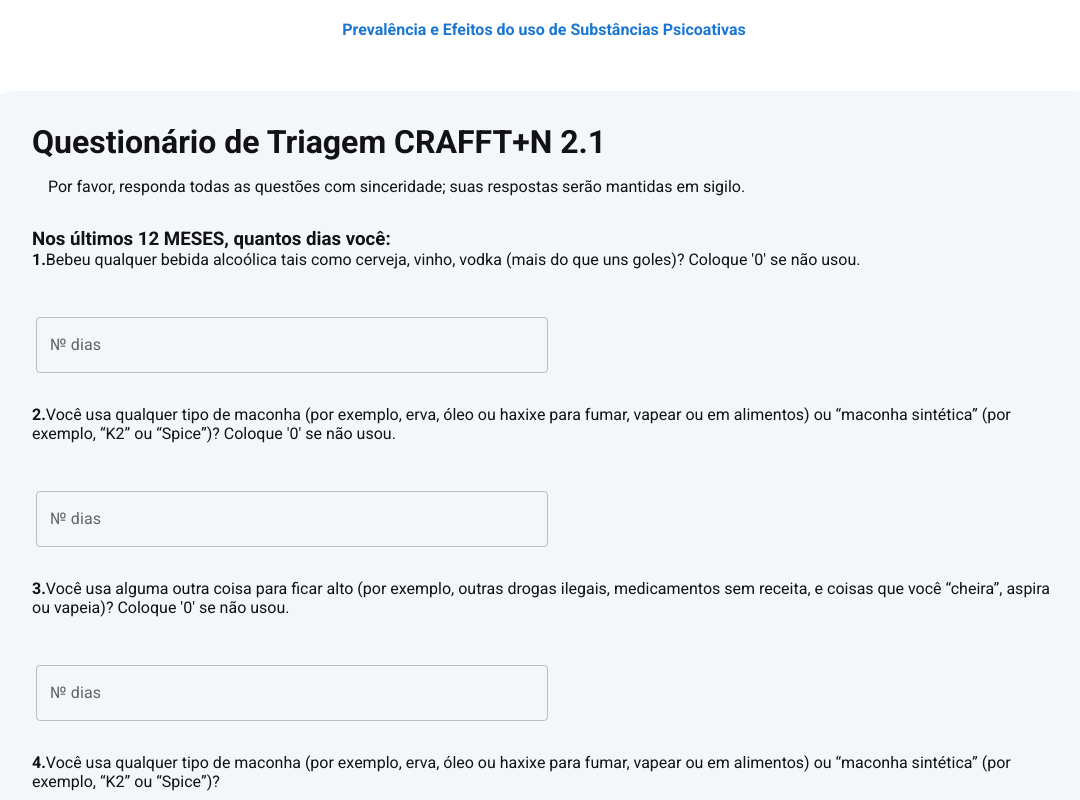
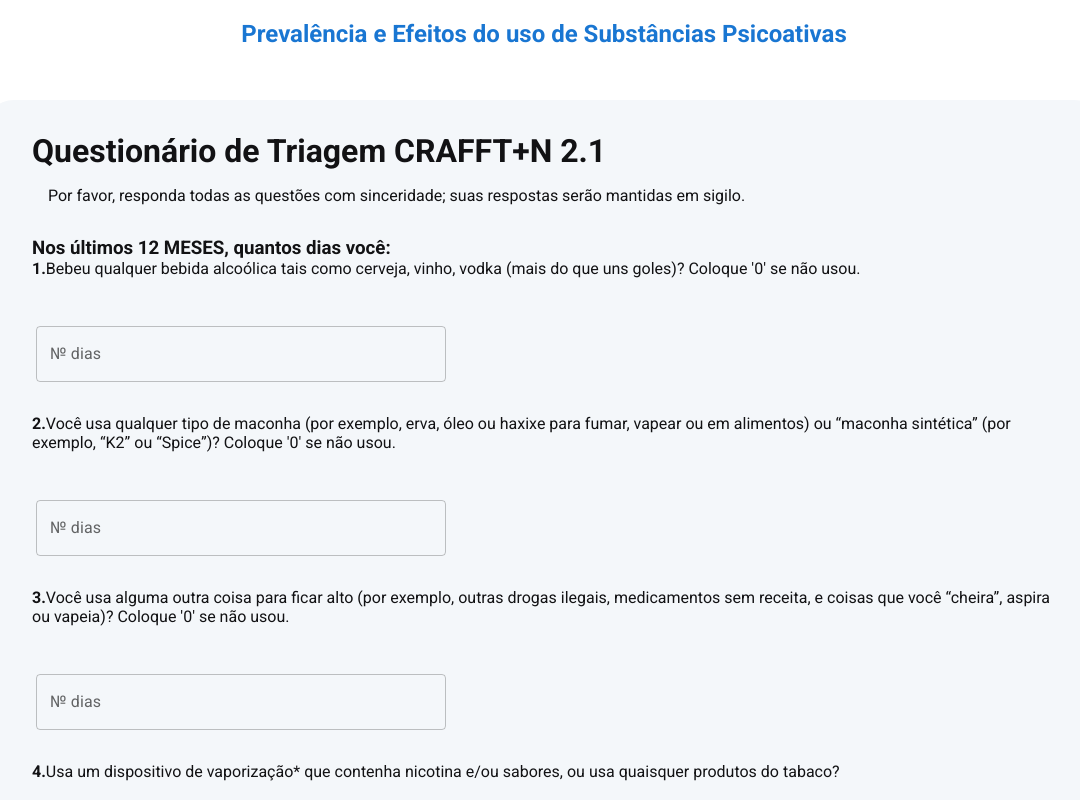
Before and after one commit to kalinDev/FormProjetoDePesquisa, a React (Vite) app: page /form in a window 1280 px wide. Shown: the top 800 px of the page, without its empty margins (96-1176 px from the left). Built offline with nearby package versions, Linux system fonts and the light colour scheme.

Commit message:
fix question in page had, and refactoring styles

```diff
--- a/src/components/formContainer/FormContainer.tsx
+++ b/src/components/formContainer/FormContainer.tsx
@@ -3,6 +3,7 @@ import { Screening } from '../../pages/screening/Screening';
 import { Audit } from '../../pages/audit/Audit';
 import { Smoking } from '../../pages/smoking/Smoking';
 import { Hads } from '../../pages/hads/Hads';
+import { ScrollToTop } from '../scrollToTop/ScrollToTop';
 
 const FormContainer = () => {
     const [formValues, setFormValues] = useState([{}]);
@@ -69,6 +70,7 @@ const FormContainer = () => {
 
     return (
         <div>
+            <ScrollToTop/>
             {renderCurrentPage()}
         </div>
     );
--- a/src/components/header/Header.tsx
+++ b/src/components/header/Header.tsx
@@ -1,10 +1,9 @@
 import {HeaderStyle} from './HeaderStyle.tsx'
 
-export function Header(){
-
+export function Header() {
     return (
-        <header style={HeaderStyle}>
-            <strong>Prevalência e Efeitos do uso de Substâncias Psicoativas</strong>
-        </header>
-    )
-}
+      <header style={HeaderStyle.container}>
+        <strong>Prevalência e Efeitos do uso de Substâncias Psicoativas</strong>
+      </header>
+    );
+  }
--- a/src/components/header/HeaderStyle.tsx
+++ b/src/components/header/HeaderStyle.tsx
@@ -1,8 +1,11 @@
 export const HeaderStyle = {
-  backgroundColor: 'var(--white)',
-  display: 'flex',
-  justifyContent: 'center',
-  alignItems: 'center',
-  padding: '1.25rem 0',
-  color: 'var(--blue-600)',
-}
+  container: {
+    backgroundColor: 'var(--white)',
+    justifyContent: 'center',
+    alignItems: 'center',
+    padding: '1.25rem 0',
+    color: 'var(--blue-600)',
+    fontSize: '1.5rem',
+    textAlign: 'center',
+  },
+};
--- a/src/components/input/Input.tsx
+++ b/src/components/input/Input.tsx
@@ -11,6 +11,7 @@ interface InputProps {
   register: UseFormRegister<any>;
   registerOptions?: RegisterOptions;
   placeholder?: string;
+  label?: string;
 }
 
 export function Input({
@@ -20,10 +21,12 @@ export function Input({
   register,
   registerOptions,
   placeholder,
+  label
 }: InputProps) {
 
   return (
     <div style={InputStyle.questionConteiner}>
+      {label && <label>{label}</label>}
       <FormControl error={Boolean(error)} fullWidth>
         <TextField
           error={Boolean(error)}
@@ -33,7 +36,7 @@ export function Input({
             : placeholder}
           id={id}
           type={type}
-          sx={InputStyle.input}
+          sx={type === 'text' ? InputStyle.inputText : InputStyle.inputNumber}
           {...register(id, registerOptions)}
           InputProps={ type == "number" ? { inputProps: { min: 0 } }: {}}
           helperText={error?.message?.toString()}
--- a/src/components/input/InputStyle.tsx
+++ b/src/components/input/InputStyle.tsx
@@ -3,10 +3,17 @@ export const InputStyle = {
         marginTop: '2rem',
         marginBottom: '2rem'
     },
-    input: {
-        maxWidth: '50%',
+    inputText: {
+        width: '70%',
         marginTop: '1rem',
         marginLeft: '.25rem',
         background: 'transparent',
     },
+    inputNumber: {
+        maxWidth: '40%',
+        marginTop: '1rem',
+        marginLeft: '.25rem',
+        background: 'transparent',
+    }
+
 };
--- a/src/components/scrollToTop/ScrollToTop.tsx
+++ b/src/components/scrollToTop/ScrollToTop.tsx
@@ -1,12 +1,4 @@
-import { useEffect } from 'react';
-import { useLocation } from 'react-router-dom';
-
 export function ScrollToTop() {
-  const { pathname } = useLocation();
-
-  useEffect(() => {
-    window.scrollTo(0, 0);
-  }, [pathname]);
-
+  window.scrollTo({ top: 0, behavior: 'smooth' });
   return null;
 };
--- a/src/pages/hads/QuestionsMock.tsx
+++ b/src/pages/hads/QuestionsMock.tsx
@@ -316,7 +316,7 @@ export const QuestionsMock : QuestionItem[] = [
     {
         id: 14,
         type: "radio",
-        label: "De repente, tenho a sensação de entrar em pânico:",
+        label: "Consigo sentir prazer quando assito a um bom programa de televisão, de rádio ou quando leio alguma coisa:",
         radios: [
             {
                 label: 'quase sempre',
--- a/src/pages/home/Home.module.css
+++ b/src/pages/home/Home.module.css
@@ -14,7 +14,7 @@ main {
 }
 
 .chkTermos{
-    margin-top: 3rem;
+    margin-top: 1rem;
 }
 
 footer {
--- a/src/pages/home/Home.tsx
+++ b/src/pages/home/Home.tsx
@@ -35,10 +35,10 @@ export function Home() {
             <h1>ao <span className={styles.title}>projeto de pesquisa</span></h1>
           </div>
           <form onSubmit={handleSubmit(onSubmit)}>
-
             <Input
               id={`nome`}
               type='text'
+              label={'Digite o seu nome: '}
               register={register}
               placeholder='Nome'
               registerOptions={{
--- a/src/pages/screening/QuestionsMock.tsx
+++ b/src/pages/screening/QuestionsMock.tsx
@@ -36,7 +36,7 @@ export const QuestionsMock: QuestionItem[] = [
         id: 4,
         type: "number",
         placeholder: "Quantos dias",
-        label: "Você usa qualquer tipo de maconha (por exemplo, erva, óleo ou haxixe para fumar, vapear ou em alimentos) ou “maconha sintética” (por exemplo, “K2” ou “Spice”)?",
+        label: "Usa um dispositivo de vaporização* que contenha nicotina e/ou sabores, ou usa quaisquer produtos do tabaco?",
     },
     {
         id: 5,
--- a/src/pages/smoking/Smoking.tsx
+++ b/src/pages/smoking/Smoking.tsx
@@ -2,14 +2,15 @@ import { SubmitHandler, useForm } from "react-hook-form";
 import { RadioButtonGroup } from "../../components/radioButtonGroup/RadioButtonGroup";
 import { SectionHeader } from "../../components/sectionHeader/SectionHeader";
 import { QuestionsMock } from "./QuestionsMock";
+import { FormFooterContainer } from "../../components/formFooterContainer/FormFooterContainer";
 
 type SmokingProps = {
     onSubmit: SubmitHandler<any>;
     onNext: () => void;
     onPrev: () => void;
     defaultValues?: any;
-    previousData:any
-  };
+    previousData: any
+};
 
 
 export function Smoking({ onSubmit, onPrev, onNext, defaultValues }: SmokingProps) {
@@ -17,7 +18,7 @@ export function Smoking({ onSubmit, onPrev, onNext, defaultValues }: SmokingProp
         control,
         handleSubmit,
         formState: { errors },
-    } = useForm({defaultValues});
+    } = useForm({ defaultValues });
 
     function onSubmitt(data: any) {
         onSubmit(data)
@@ -55,13 +56,9 @@ export function Smoking({ onSubmit, onPrev, onNext, defaultValues }: SmokingProp
                     )
                 }
                 )}
-                <footer>
-                <button type="button" onClick={onPrev}>Voltar</button>
-                    <button
-                    >
-                        Continuar
-                    </button>
-                </footer>
+                <FormFooterContainer
+                    onPrev={onPrev}
+                />
             </form>
         </div>
     )
```
